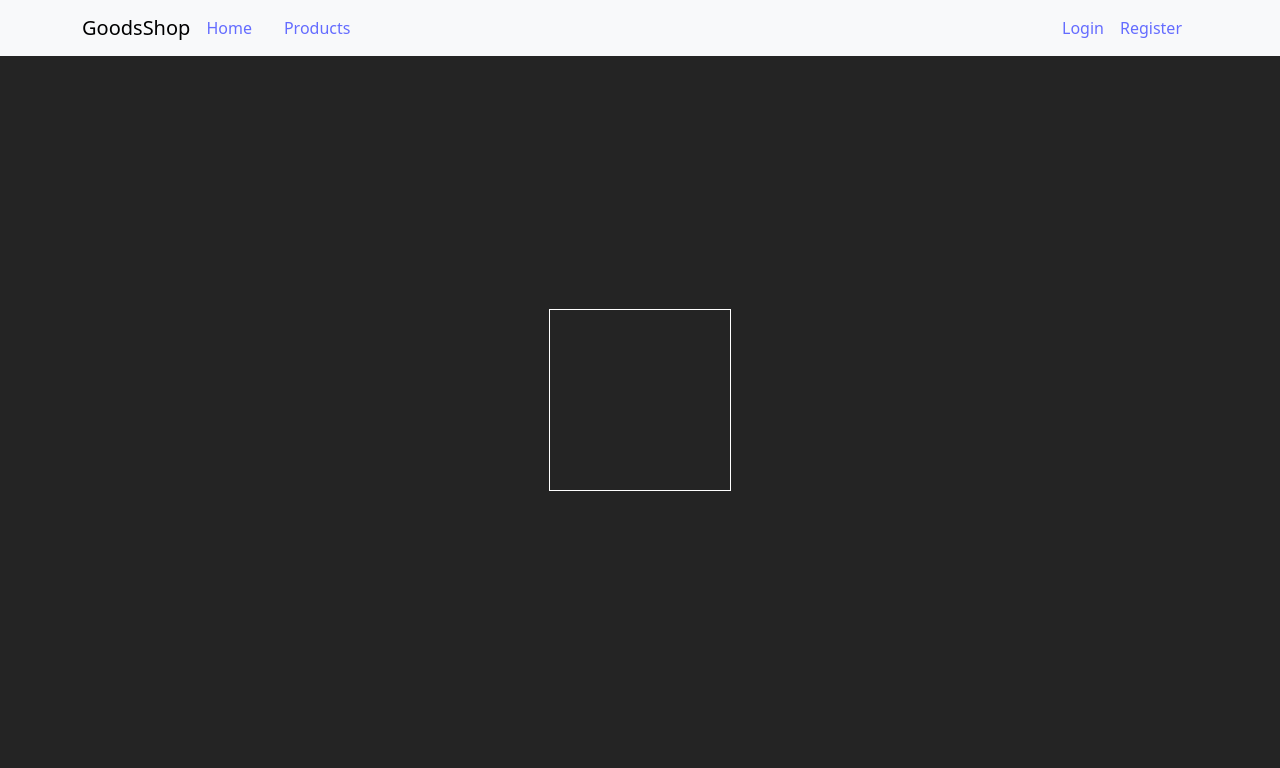
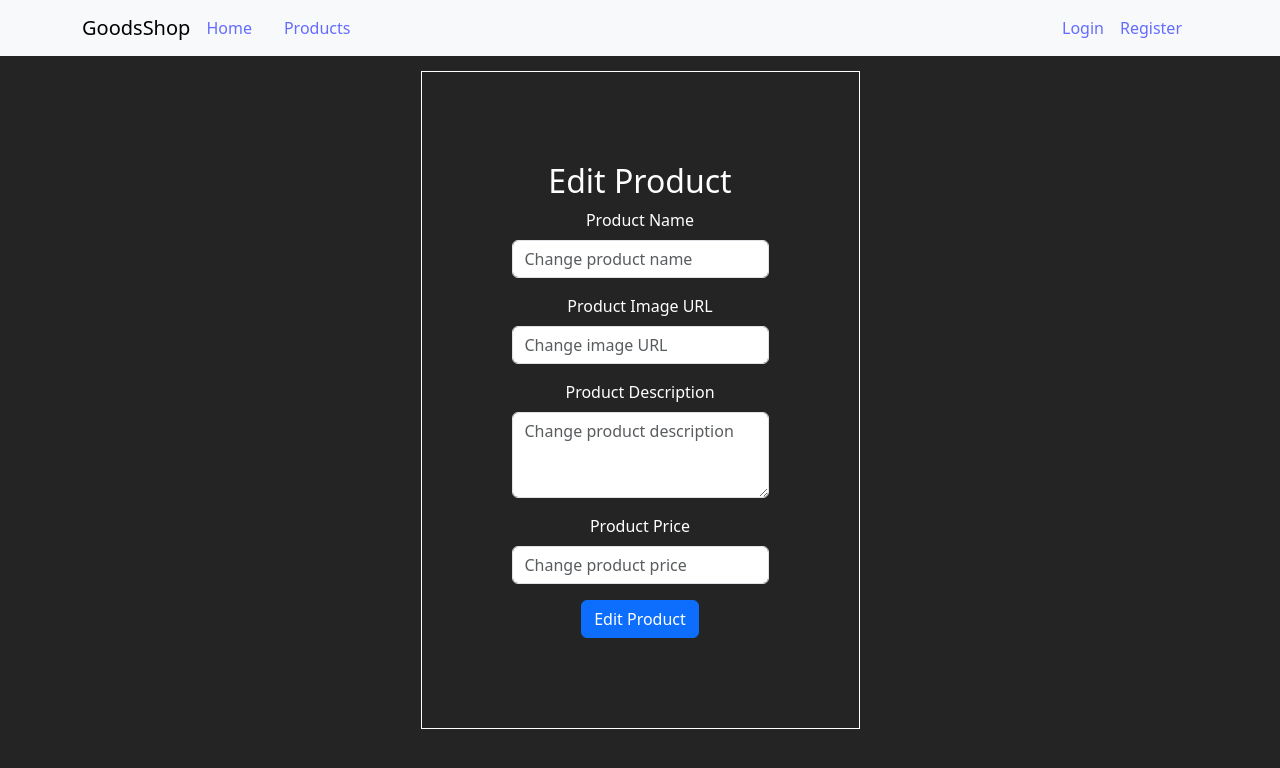
Before and after one commit to YordanSimov/GoodsShop, a React (Vite) app in the folder GoodsShop/: page /product/edit/1 in a window 1280 px wide. Shown: the top 768 px of the page. Built offline with nearby package versions, Linux system fonts and the light colour scheme; no server answers.

Commit message:
implemented edit

```diff
--- a/GoodsShop/src/App.jsx
+++ b/GoodsShop/src/App.jsx
@@ -1,6 +1,7 @@
 import './App.css'
 import { AuthProvider } from './context/authContext';
 import AddProduct from './ui/AddProduct';
+import EditProduct from './ui/EditProduct';
 import Home from './ui/Home';
 import { Login } from './ui/Identity/Login';
 import Logout from './ui/Identity/Logout';
@@ -22,6 +23,7 @@ function App() {
         <Route path={"/register"} element={<Register />} />
         <Route path={"/logout"} element={<Logout />} />
         <Route path={"/add-product"} element={<AddProduct />} />
+        <Route path={"/product/edit/:id"} element={<EditProduct />} />
       </Routes>
     </AuthProvider>
   )
--- a/GoodsShop/src/connections/productsConnection.jsx
+++ b/GoodsShop/src/connections/productsConnection.jsx
@@ -15,7 +15,7 @@ export function getTopProducts() {
 export function getById(id) {
     try {
         const product = fetch(`${url}/${id}`)
-            .then(x => x.json());
+            .then(x => x.json()).then(x=> x);
 
         return product;
     } catch (ex) {
@@ -51,3 +51,21 @@ export function addProduct(product) {
         throw new Exception(ex);
     }
 }
+
+export function editProduct(product) {
+    try {
+        const token = localStorage.getItem("accessToken");
+        const result = fetch(`${url}/${product._id}`, {
+            body: JSON.stringify(product),
+            headers: {
+                'content-type': 'application/json',
+                'X-Authorization': token
+            },
+            method: "PUT"
+        });
+
+        return result;
+    } catch (ex) {
+        throw new Exception(ex);
+    }
+}
--- /dev/null
+++ b/GoodsShop/src/ui/EditProduct.jsx
@@ -0,0 +1,89 @@
+import React, { useState, useEffect } from 'react';
+import { Form, Button } from 'react-bootstrap';
+import { useNavigate, useParams } from 'react-router-dom';
+import { editProduct, getById } from '../connections/productsConnection';
+
+const EditProduct = () => {
+    const { id } = useParams();
+    const navigate = useNavigate();
+    const [editedProduct, setProduct] = useState({});
+
+    useEffect(() => {
+        const fetchProductById = async () => {
+            const result = await getById(id);
+            setProduct(result);
+        }
+
+        if (id) {
+            fetchProductById();
+        }
+    }, [id])
+
+    const handleChange = (e) => {
+        const { name, value } = e.target;
+        setProduct({ ...editedProduct, [name]: value });
+    };
+
+    const handleSubmit = async (e) => {
+        e.preventDefault();
+
+        await editProduct(editedProduct);
+        navigate(`/product/${editedProduct._id}`);
+    };
+
+    return (
+        <div>
+            <h2>Edit Product</h2>
+            <Form onSubmit={handleSubmit}>
+                <Form.Group className="mb-3" controlId="productName">
+                    <Form.Label>Product Name</Form.Label>
+                    <Form.Control
+                        type="text"
+                        placeholder="Change product name"
+                        name="name"
+                        value={editedProduct.name}
+                        onChange={handleChange}
+                    />
+                </Form.Group>
+
+                <Form.Group className="mb-3" controlId="productImg">
+                    <Form.Label>Product Image URL</Form.Label>
+                    <Form.Control
+                        type="text"
+                        placeholder="Change image URL"
+                        name="img"
+                        value={editedProduct.img}
+                        onChange={handleChange}
+                    />
+                </Form.Group>
+
+                <Form.Group className="mb-3" controlId="productDescription">
+                    <Form.Label>Product Description</Form.Label>
+                    <Form.Control
+                        as="textarea"
+                        rows={3}
+                        placeholder="Change product description"
+                        name="description"
+                        value={editedProduct.description}
+                        onChange={handleChange}
+                    />
+                </Form.Group>
+
+                <Form.Group className="mb-3" controlId="productPrice">
+                    <Form.Label>Product Price</Form.Label>
+                    <Form.Control
+                        type="number"
+                        placeholder="Change product price"
+                        name="price"
+                        value={editedProduct.price}
+                        onChange={handleChange}
+                    />
+                </Form.Group>
+
+                <Button variant="primary" type="submit">Edit Product</Button>
+            </Form>
+        </div>
+    );
+};
+
+export default EditProduct;
--- a/GoodsShop/src/ui/Home.jsx
+++ b/GoodsShop/src/ui/Home.jsx
@@ -23,11 +23,11 @@ export default function Home() {
             <h3 style={{ color: 'white', paddingBottom: 15 }}>Our most popular products</h3>
             <div style={{ display: 'flex' }}>
                 {topProducts.map((product) =>
-                    <Card style={{ width: '18rem', marginRight: "2em" }} key={product.name + product.price}>
+                    <Card style={{ width: '18rem', marginRight: "2em" }} key={product._id}>
                         <Card.Img variant="top" src={product.img} />
                         <Card.Body>
                             <Card.Title>
-                                <Link to={`/product/${product._id}`} element={<ProductDetails product={product} />}>{product.name}</Link>
+                                <Link to={`/product/${product._id}`} element={<ProductDetails />}>{product.name}</Link>
                             </Card.Title>
                             <Card.Text>
                                 {product.description}
--- a/GoodsShop/src/ui/Navbar.jsx
+++ b/GoodsShop/src/ui/Navbar.jsx
@@ -6,7 +6,6 @@ import AuthContext from "../context/authContext";
 export default function NavBar() {
 
     const { isAuthenticated, username } = useContext(AuthContext);
-    console.log(username);
     return (
         <Navbar expand={"lg"} fixed={"top"} style={{ width: "100%" }} className="bg-body-tertiary">
             <Container>
--- a/GoodsShop/src/ui/ProductDetails.jsx
+++ b/GoodsShop/src/ui/ProductDetails.jsx
@@ -1,9 +1,10 @@
 import React, { useContext } from "react";
 import { Container, Row, Col, Button } from 'react-bootstrap';
-import { useParams } from "react-router-dom";
+import { useParams,Link } from "react-router-dom";
 import { useEffect, useState } from "react";
 import { getById } from "../connections/productsConnection";
 import AuthContext from "../context/authContext";
+import EditProduct from "./EditProduct";
 
 export function ProductDetails() {
     const { id } = useParams();
@@ -11,12 +12,14 @@ export function ProductDetails() {
     const { username } = useContext(AuthContext);
 
     useEffect(() => {
-        const fetchProductByName = async () => {
-            const product = await getById(id);
-            setProduct(product);
+        const fetchProductById = async () => {
+            const result = await getById(id);
+            setProduct(result);
         }
 
-        fetchProductByName();
+        if(id){
+            fetchProductById();
+        }
     }, [id])
 
     return (
@@ -26,7 +29,9 @@ export function ProductDetails() {
                     <Col md={10}>
                         {username === "Admin" &&
                             <>
-                                <Button style={{ marginRight: "1em" }} variant="primary">Edit</Button>
+                                <Button style={{ marginRight: "1em" }} variant="primary">
+                                    <Link className="text-white" to={`/product/edit/${product._id}`} element={<EditProduct />}>Edit</Link>
+                                </Button>
                                 <Button variant="danger">Delete</Button>
                             </>
                         }
--- a/GoodsShop/src/ui/Products.jsx
+++ b/GoodsShop/src/ui/Products.jsx
@@ -19,18 +19,19 @@ export function Products() {
 
     return (
         <>
+            <h3 className="mb-5">Available products</h3>
             <div style={{ display: "flex" }}>
                 {products.map(product =>
-                    <Card style={{ width: '18rem', marginRight: "2em" }}>
+                    <Card style={{ width: '18rem', marginRight: "2em" }} key={product._id}>
                         <Card.Img variant="top" src={product.img} />
                         <Card.Body>
                             <Card.Title>
                                 <Link to={`/product/${product._id}`} element={<ProductDetails product={product} />}>{product.name}</Link>
                             </Card.Title>
-                            <Card.Text>
-                                {product.description}
-                            </Card.Text>
-                            <Button variant="primary">Buy for {product.price} $</Button>
+                            <Card.Text>{product.description}</Card.Text>
+                            <Button variant="primary">
+                                <Link className="text-white" to={`/product/${product._id}`} element={<ProductDetails product={product} />}> Buy for {product.price} $</Link>
+                            </Button>
                         </Card.Body>
                     </Card>
                 )}
```
